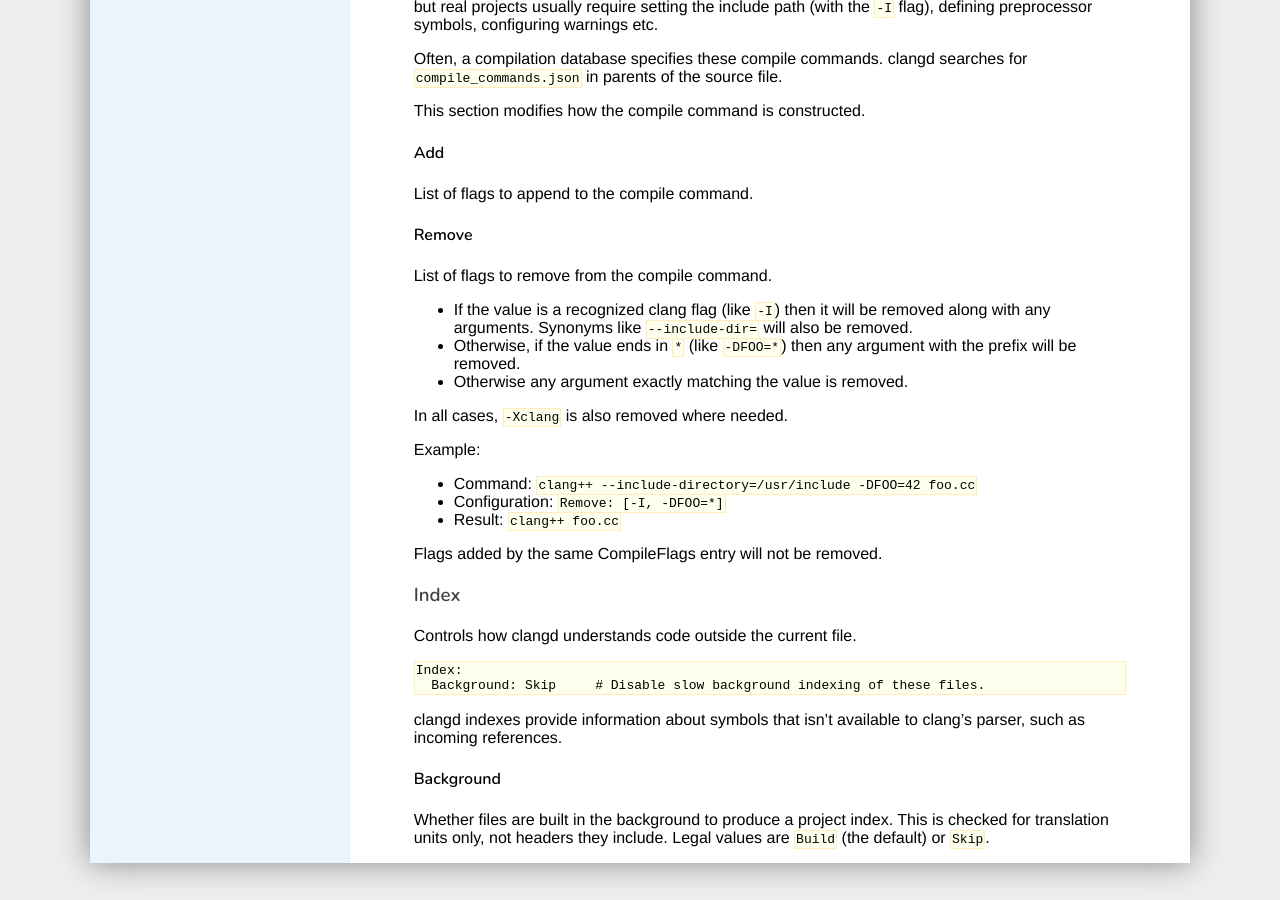
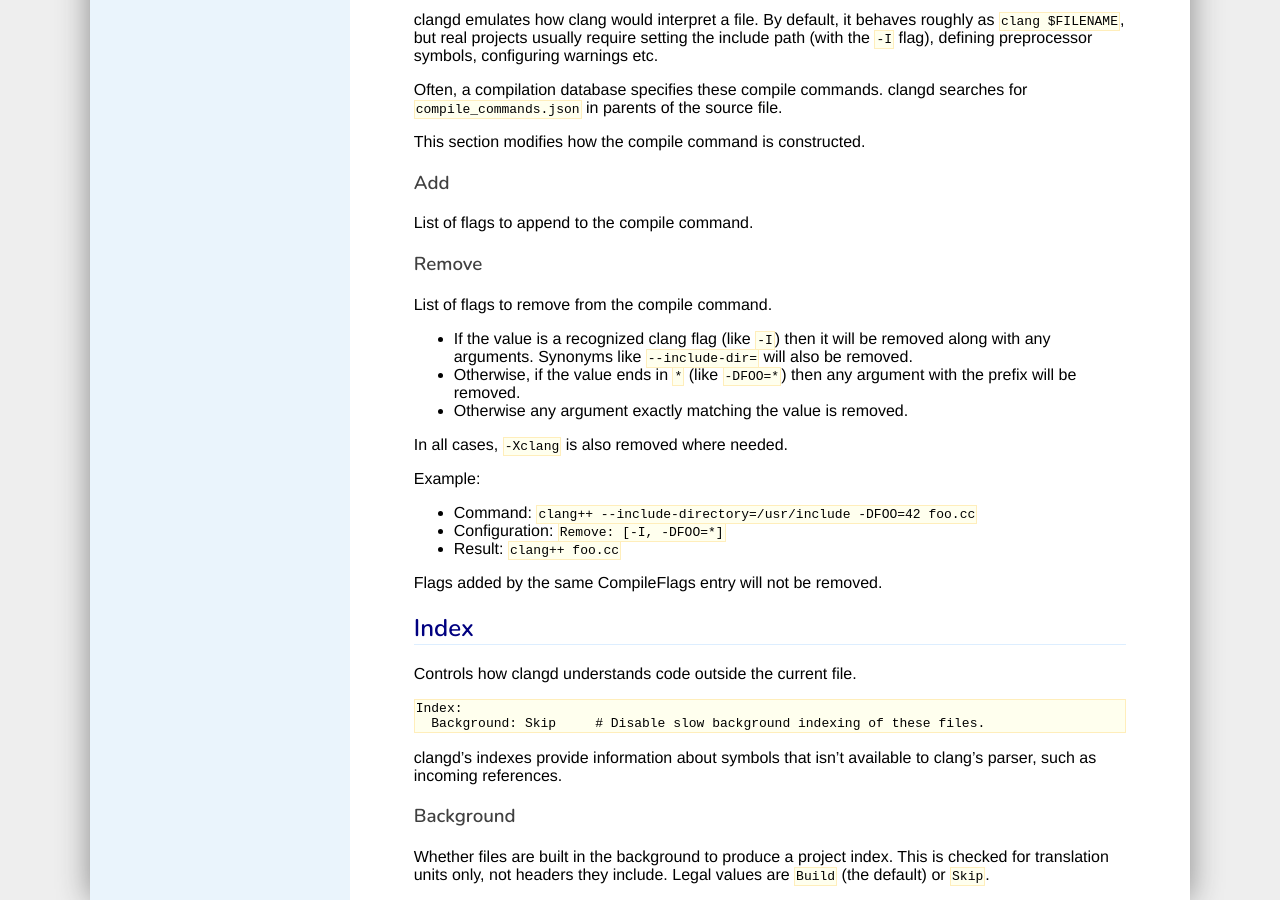
Before and after one commit to llvm/clangd-www, a Jekyll site: the page built from config.md, in a window 1280 px wide and 900 px high, scrolled down 1701 px. Built offline with Jekyll 4.4.1, drawn with Linux system fonts in a browser that asks for light colours; our own code applies the rules of GitHub Pages for plain Markdown files.

Commit message:
Resolve some comments.

````diff
--- a/config.md
+++ b/config.md
@@ -44,7 +44,7 @@
 Configuration is combined when this is sensible. In case of conflicts, user
 config has the highest precedence, then inner project, then outer project.
 
-## Schema
+# Schema
 
 At the top-level, a fragment is a key-value mapping that divides the document
 into "blocks" of related options, each of which is a key-value mapping.
@@ -52,7 +52,7 @@
 In most places where an array of scalar values can be specified, a single value
 is also acceptable. e.g. `Add: -Wall` is equivalent to `Add: [-Wall]`.
 
-### If
+## If
 
 Conditions in the `If` block restrict when a fragment applies.
 
@@ -74,15 +74,15 @@
 
 If no file is being processed, these conditions will not match.
 
-#### PathMatch
+### PathMatch
 
 The file being processed must fully match a regular expression.
 
-#### PathExclude
+### PathExclude
 
 The file being processed must *not* fully match a regular expression.
 
-### CompileFlags
+## CompileFlags
 
 Affects how a source file is parsed.
 
@@ -102,11 +102,11 @@
 
 This section modifies how the compile command is constructed.
 
-#### Add
+### Add
 
 List of flags to append to the compile command.
 
-#### Remove
+### Remove
 
 List of flags to remove from the compile command.
 
@@ -127,7 +127,7 @@
 
 Flags added by the same CompileFlags entry will not be removed.
 
-### Index
+## Index
 
 Controls how clangd understands code outside the current file.
 
@@ -136,10 +136,10 @@
   Background: Skip     # Disable slow background indexing of these files.
 ```
 
-clangd indexes provide information about symbols that isn't available to
+clangd's indexes provide information about symbols that isn't available to
 clang's parser, such as incoming references.
 
-#### Background
+### Background
 
 Whether files are built in the background to produce a project index.
 This is checked for translation units only, not headers they include.
````
Also changed, not shown: design/code.md (+1 -1 lines), extensions.md (+2 -2 lines), installation.md (+0 -2 lines), troubleshooting.md (+1 -1 lines).
